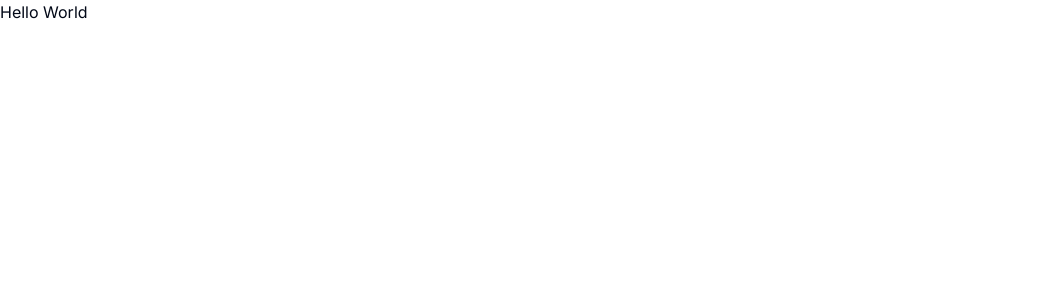
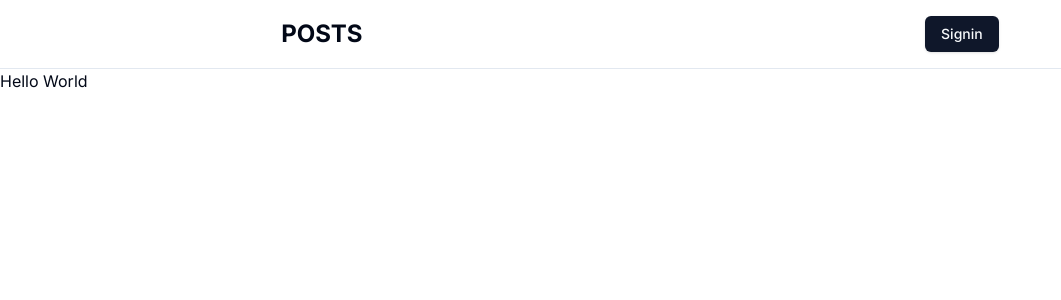
Before and after one commit to ankitshukla20/POSTS, a Next.js app: page / in a window 1280 px wide. Shown: the top 300 px of the page, without its empty margins (0-1061 px from the left). Built offline with nearby package versions, Linux system fonts and the light colour scheme.

Commit message:
Create a navbar

```diff
--- a/app/layout.tsx
+++ b/app/layout.tsx
@@ -1,6 +1,7 @@
 import type { Metadata } from "next";
 import { Inter } from "next/font/google";
 import "./globals.css";
+import Navbar from "@/components/Navbar";
 
 const inter = Inter({ subsets: ["latin"] });
 
@@ -16,7 +17,10 @@ export default function RootLayout({
 }>) {
   return (
     <html lang="en">
-      <body className={inter.className}>{children}</body>
+      <body className={inter.className}>
+        <Navbar />
+        {children}
+      </body>
     </html>
   );
 }
--- /dev/null
+++ b/components/Navbar.tsx
@@ -0,0 +1,42 @@
+import Link from "next/link";
+import { Button } from "./ui/button";
+import { Avatar, AvatarFallback, AvatarImage } from "./ui/avatar";
+
+export default function Navbar() {
+  const user = null;
+  const username = null;
+
+  return (
+    <nav className="flex justify-around items-center py-4 border-b">
+      <Link href="/">
+        <h1 className="text-2xl font-bold">POSTS</h1>
+      </Link>
+      <ul>
+        {username && (
+          <div className="flex gap-6 items-center">
+            <li>
+              <Link href="/admin">
+                <Button>Write Posts</Button>
+              </Link>
+            </li>
+            <li>
+              <Link href={`${username}`}>
+                <Avatar>
+                  <AvatarImage src="#" />
+                  <AvatarFallback>P</AvatarFallback>
+                </Avatar>
+              </Link>
+            </li>
+          </div>
+        )}
+        {!username && (
+          <li>
+            <Link href="/enter">
+              <Button>Signin</Button>
+            </Link>
+          </li>
+        )}
+      </ul>
+    </nav>
+  );
+}
--- /dev/null
+++ b/components/ui/avatar.tsx
@@ -0,0 +1,50 @@
+"use client"
+
+import * as React from "react"
+import * as AvatarPrimitive from "@radix-ui/react-avatar"
+
+import { cn } from "@/lib/utils"
+
+const Avatar = React.forwardRef<
+  React.ElementRef<typeof AvatarPrimitive.Root>,
+  React.ComponentPropsWithoutRef<typeof AvatarPrimitive.Root>
+>(({ className, ...props }, ref) => (
+  <AvatarPrimitive.Root
+    ref={ref}
+    className={cn(
+      "relative flex h-10 w-10 shrink-0 overflow-hidden rounded-full",
+      className
+    )}
+    {...props}
+  />
+))
+Avatar.displayName = AvatarPrimitive.Root.displayName
+
+const AvatarImage = React.forwardRef<
+  React.ElementRef<typeof AvatarPrimitive.Image>,
+  React.ComponentPropsWithoutRef<typeof AvatarPrimitive.Image>
+>(({ className, ...props }, ref) => (
+  <AvatarPrimitive.Image
+    ref={ref}
+    className={cn("aspect-square h-full w-full", className)}
+    {...props}
+  />
+))
+AvatarImage.displayName = AvatarPrimitive.Image.displayName
+
+const AvatarFallback = React.forwardRef<
+  React.ElementRef<typeof AvatarPrimitive.Fallback>,
+  React.ComponentPropsWithoutRef<typeof AvatarPrimitive.Fallback>
+>(({ className, ...props }, ref) => (
+  <AvatarPrimitive.Fallback
+    ref={ref}
+    className={cn(
+      "flex h-full w-full items-center justify-center rounded-full bg-muted",
+      className
+    )}
+    {...props}
+  />
+))
+AvatarFallback.displayName = AvatarPrimitive.Fallback.displayName
+
+export { Avatar, AvatarImage, AvatarFallback }
--- a/package.json
+++ b/package.json
@@ -9,6 +9,7 @@
     "lint": "next lint"
   },
   "dependencies": {
+    "@radix-ui/react-avatar": "^1.0.4",
     "@radix-ui/react-icons": "^1.3.0",
     "@radix-ui/react-slot": "^1.0.2",
     "class-variance-authority": "^0.7.0",
```
Also changed, not shown: 1 other file (tests, documents, lock files or other folders).
